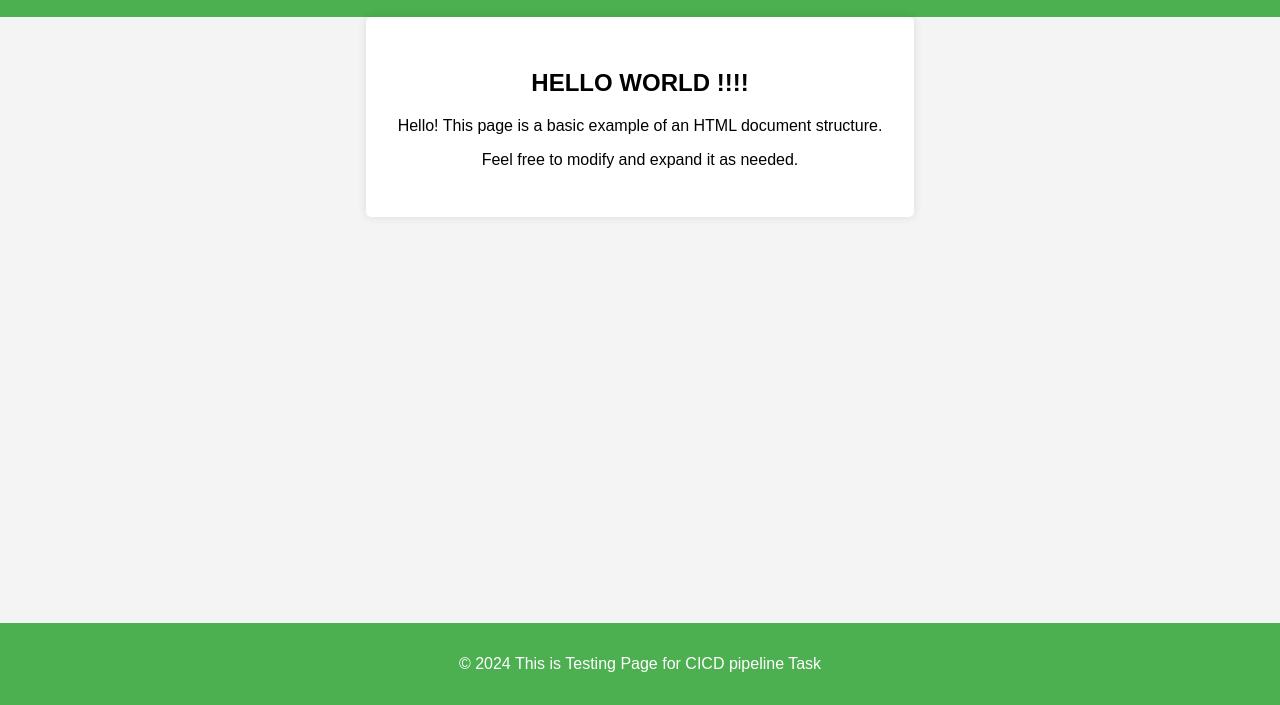
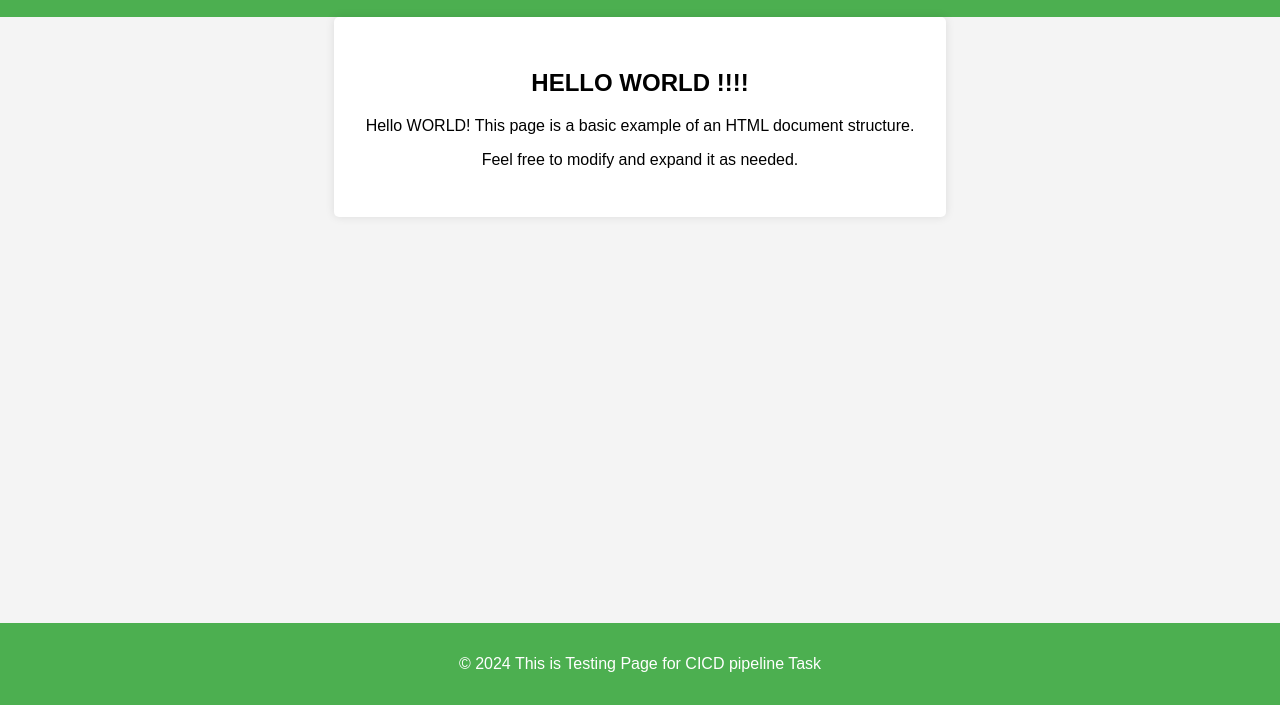
Before and after one commit to mmaazkhan/Test-cicd-Repo, a website: page index.html in a window 1280 px wide. Shown: the part 95-800 px from the top of the page. Drawn offline with Linux system fonts and the light colour scheme.

Commit message:
some changes

```diff
--- a/index.html
+++ b/index.html
@@ -46,7 +46,7 @@
     </header>
     <main>
         <h2>HELLO WORLD !!!! </h2>
-        <p>Hello! This page is a basic example of an HTML document structure.</p>
+        <p>Hello WORLD! This page is a basic example of an HTML document structure.</p>
         <p>Feel free to modify and expand it as needed.</p>
     </main>
     <footer>
```
